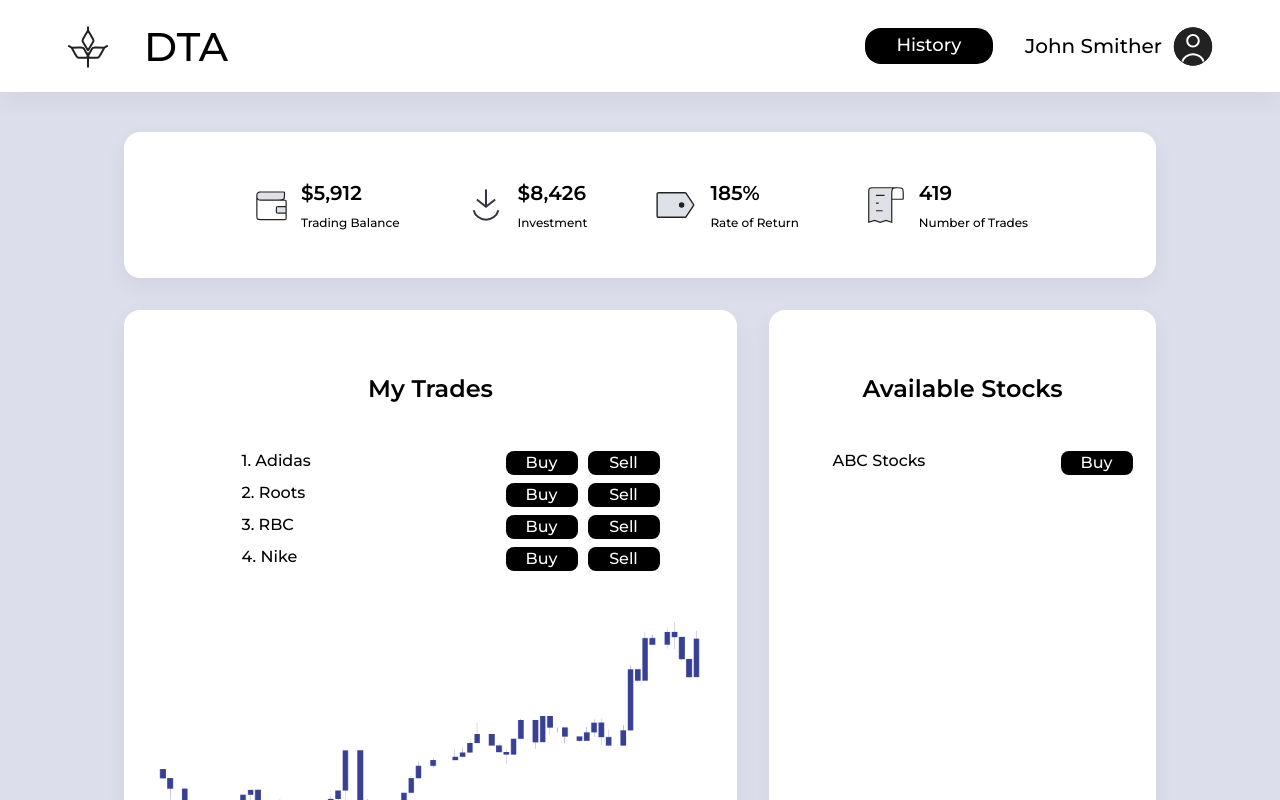
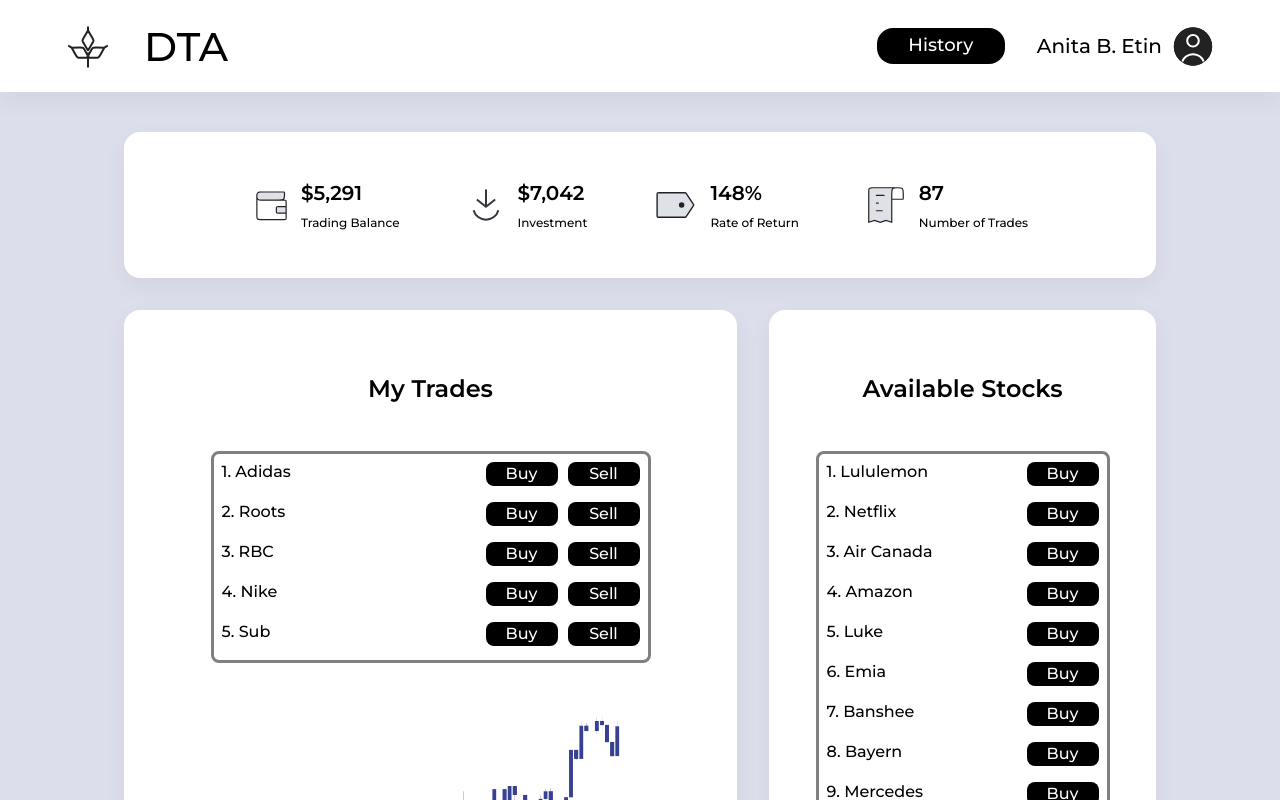
Before and after one commit to jakecomp/Day_Trading, a React (Create React App) app in the folder frontend/: page /home in a window 1280 px wide. Shown: the top 800 px of the page. Built offline with nearby package versions, Linux system fonts and the light colour scheme.

Commit message:
FRONTEND: add table edge

```diff
--- a/frontend/src/components/home/containers.tsx
+++ b/frontend/src/components/home/containers.tsx
@@ -69,13 +69,19 @@
 `
 export const TradesContainer = styled.ul`
     display: flex;
+    padding: 8px;
     flex-direction: column;
     gap: 8px;
+    overflow-y: scroll;
+    border-radius: 8px;
+    border-style: solid;
+    border-color: gray;
 `
 export const TradesComponentContainer = styled.li`
     width: 418px;
     display: flex;
     justify-content: space-between;
+    padding-bottom: 8px;
 `
 export const AddSellContainer = styled.div`
     display: flex;
@@ -89,13 +95,21 @@
     justify-content: flex-start;
     align-items: center;
 `
-export const StocksContainer = styled(TradesContainer)`
+export const StocksContainer = styled.ul`
     display: flex;
+    padding: 8px;
     flex-direction: column;
     gap: 8px;
+    overflow-y: scroll;
+    border-radius: 8px;
+    border-style: solid;
+    border-color: gray;
 `
-export const StocksComponentContainer = styled(TradesComponentContainer)`
-    width: 300px;
+export const StocksComponentContainer = styled.li`
+    width: 272px;
+    display: flex;
+    justify-content: space-between;
+    padding-bottom: 8px;
 `
 
 export const InputPopupContainer = styled.div`
--- a/frontend/src/pages/Home.tsx
+++ b/frontend/src/pages/Home.tsx
@@ -37,21 +37,12 @@
 import { CloseContainer } from '../components/popups/containers'
 import { useForm } from 'react-hook-form'
 
-export default function GetStocks(props: any) {
-    const data = props.data
-    const length = data.length
-
-    // const showList = data.map((item: any, index: any) => (
-    //     <TradesComponentContainer key={index} value={item}>
-    //         {item}
-    //     </TradesComponentContainer>
-    // ))
-}
-
 export const Home = (props: any) => {
     const [buyPopup, setBuyPopup] = useState(false)
     const [sellPopup, setSellPopup] = useState(false)
     const [historyPopup, setHistoryPopup] = useState(false)
+    const [stockId, setStockId] = useState(0)
+    const [stockList, setStockList] = useState('')
 
     interface valueForm {
         buy: number
@@ -61,6 +52,18 @@
     }
 
     const { register, handleSubmit } = useForm<valueForm>({ mode: 'onSubmit' })
+
+    const handleBuy = (index: number, list: any) => {
+        setBuyPopup(true)
+        setStockId(index)
+        setStockList(list)
+    }
+
+    const handleSell = (index: number, list: any) => {
+        setSellPopup(true)
+        setStockId(index)
+        setStockList(list)
+    }
 
     const RetrieveBuyData = (data: valueForm) => {
         console.log('Buy')
@@ -82,16 +85,52 @@
         console.log(data)
     }
 
-    const data = ['Adidas', 'Roots', 'RBC', 'Nike']
+    // User Data
+    const retrievedName = 'Anita B. Etin'
+    const tradingBalanceValue = '$5,291'
+    const investmentValue = '$7,042'
+    const rateofReturnValue = '148%'
+    const numberOfTradesValue = '87'
 
-    const listNumbers = data.map((numbers: any, index: any) => (
-        <TradesComponentContainer key={numbers}>
+    const availableStocks = [
+        'Lululemon',
+        'Netflix',
+        'Air Canada',
+        'Amazon',
+        'Luke',
+        'Emia',
+        'Banshee',
+        'Bayern',
+        'Mercedes',
+        'Samsung',
+        'Freeport',
+        'Nord',
+    ]
+    const listStocks = availableStocks.length >= 10 ? '388px' : 'unset'
+
+    const stocksList = availableStocks.map((value: any, index: any) => (
+        <StocksComponentContainer key={value}>
             <Header4>
-                {index + 1}.&nbsp;{data[index]}
+                {index + 1}.&nbsp;{availableStocks[index]}
             </Header4>
             <AddSellContainer>
-                <SmallBlackButton onClick={() => setBuyPopup(true)}>Buy</SmallBlackButton>
-                <SmallBlackButton onClick={() => setSellPopup(true)}>Sell</SmallBlackButton>
+                <SmallBlackButton onClick={() => handleBuy(index, availableStocks)}>Buy</SmallBlackButton>
+            </AddSellContainer>
+        </StocksComponentContainer>
+    ))
+
+    const userTradesList = ['Adidas', 'Roots', 'RBC', 'Nike', 'Sub', 'Pub', 'Apple']
+    const tradesLength = userTradesList.length
+    const tradesLengthFlag = tradesLength >= 5 ? '190px' : 'unset'
+
+    const listTrades = userTradesList.map((value: any, index: number) => (
+        <TradesComponentContainer key={value}>
+            <Header4>
+                {index + 1}.&nbsp;{userTradesList[index]}
+            </Header4>
+            <AddSellContainer>
+                <SmallBlackButton onClick={() => handleBuy(index, userTradesList)}>Buy</SmallBlackButton>
+                <SmallBlackButton onClick={() => handleSell(index, userTradesList)}>Sell</SmallBlackButton>
             </AddSellContainer>
         </TradesComponentContainer>
     ))
@@ -108,7 +147,7 @@
                         <UserTextContainer>
                             <MediumBlackButton onClick={() => setHistoryPopup(true)}>History</MediumBlackButton>
                             <AccountContainer>
-                                <Header2>John Smither</Header2>
+                                <Header2>{retrievedName}</Header2>
                                 <img src={user} />
                             </AccountContainer>
                         </UserTextContainer>
@@ -121,28 +160,28 @@
                     <DataContainer>
                         <img src={wallet} />
                         <DataTextContainer>
-                            <DataValue>$5,912</DataValue>
+                            <DataValue>{tradingBalanceValue}</DataValue>
                             <DataName>Trading Balance</DataName>
                         </DataTextContainer>
                     </DataContainer>
                     <DataContainer>
                         <img src={download} />
                         <DataTextContainer>
-                            <DataValue>$8,426</DataValue>
+                            <DataValue>{investmentValue}</DataValue>
                             <DataName>Investment</DataName>
                         </DataTextContainer>
                     </DataContainer>
                     <DataContainer>
                         <img src={lable} />
                         <DataTextContainer>
-                            <DataValue>185%</DataValue>
+                            <DataValue>{rateofReturnValue}</DataValue>
                             <DataName>Rate of Return</DataName>
                         </DataTextContainer>
                     </DataContainer>
                     <DataContainer>
                         <img src={paper} />
                         <DataTextContainer>
-                            <DataValue>419</DataValue>
+                            <DataValue>{numberOfTradesValue}</DataValue>
                             <DataName>Number of Trades</DataName>
                         </DataTextContainer>
                     </DataContainer>
@@ -151,21 +190,14 @@
                     <TradesCard>
                         <TradesCardContainer>
                             <Header3>My Trades</Header3>
-                            <TradesContainer>{listNumbers}</TradesContainer>
-                            <img src={stats} width='571' height='258' />
+                            <TradesContainer style={{ height: tradesLengthFlag }}>{listTrades}</TradesContainer>
+                            <img src={stats} width='400' height='200' />
                         </TradesCardContainer>
                     </TradesCard>
                     <StocksCard>
                         <StocksCardContainer>
                             <Header3>Available Stocks</Header3>
-                            <StocksContainer>
-                                <StocksComponentContainer>
-                                    <Header4>ABC Stocks</Header4>
-                                    <AddSellContainer>
-                                        <SmallBlackButton onClick={() => setBuyPopup(true)}>Buy</SmallBlackButton>
-                                    </AddSellContainer>
-                                </StocksComponentContainer>
-                            </StocksContainer>
+                            <StocksContainer style={{ height: listStocks }}>{stocksList}</StocksContainer>
                         </StocksCardContainer>
                     </StocksCard>
                 </BottomContainer>
@@ -175,7 +207,7 @@
                 <CloseContainer>
                     <img src={exit} style={{ width: '40px' }} onClick={() => setBuyPopup(false)} />
                 </CloseContainer>
-                <Header3>Stock abc buy</Header3>
+                <Header3>{stockList[stockId]} BUY</Header3>
                 <InputContainer>
                     <InputComponentContainer onSubmit={handleSubmit(RetrieveBuyData)}>
                         <InputLabel>Buy more</InputLabel>
@@ -209,7 +241,7 @@
                 <CloseContainer>
                     <img src={exit} style={{ width: '40px' }} onClick={() => setSellPopup(false)} />
                 </CloseContainer>
-                <Header3>Stock abc sell</Header3>
+                <Header3>{stockList[stockId]} SELL</Header3>
                 <InputContainer>
                     <InputComponentContainer onSubmit={handleSubmit(RetrieveSellData)}>
                         <InputLabel>Sell stocks</InputLabel>
```
